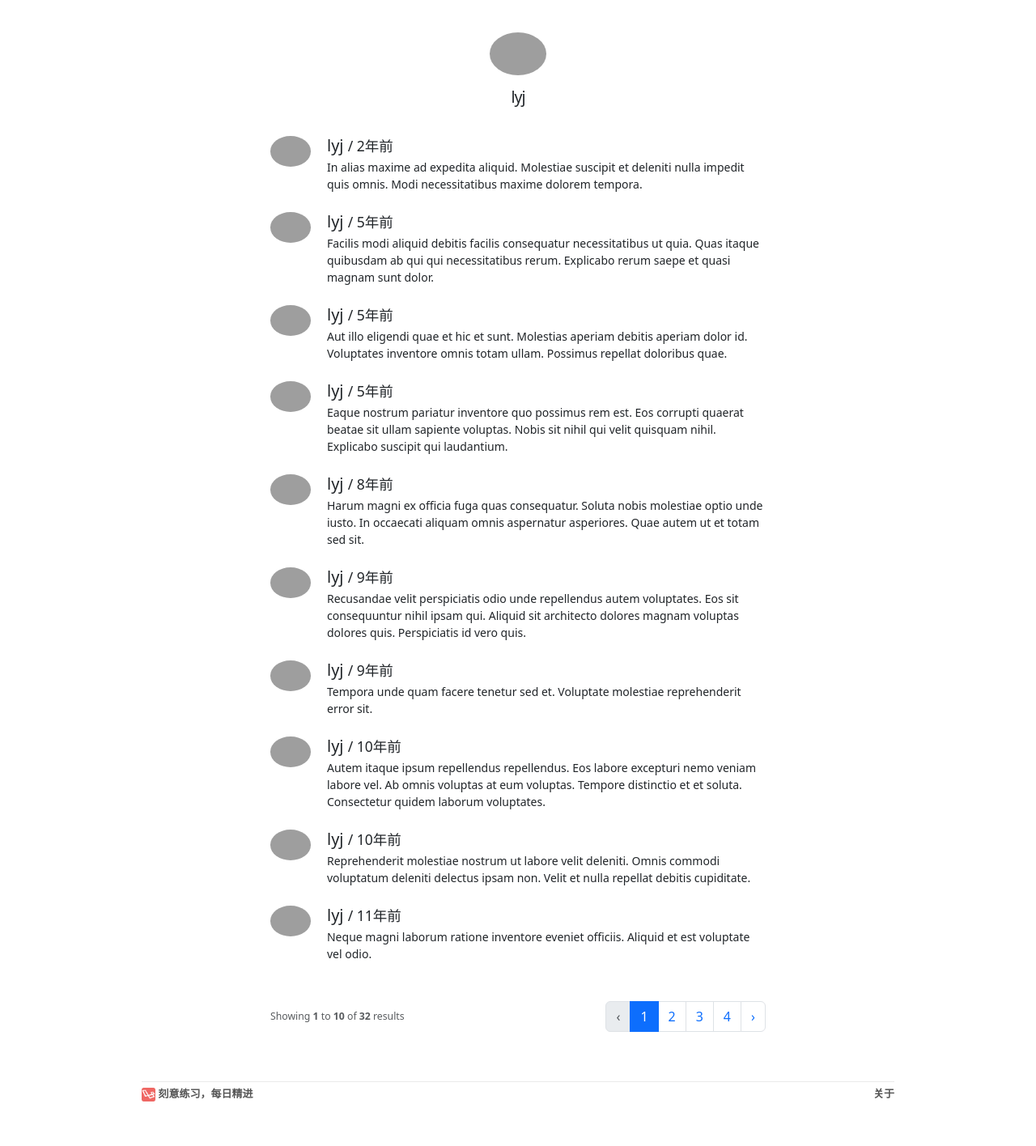
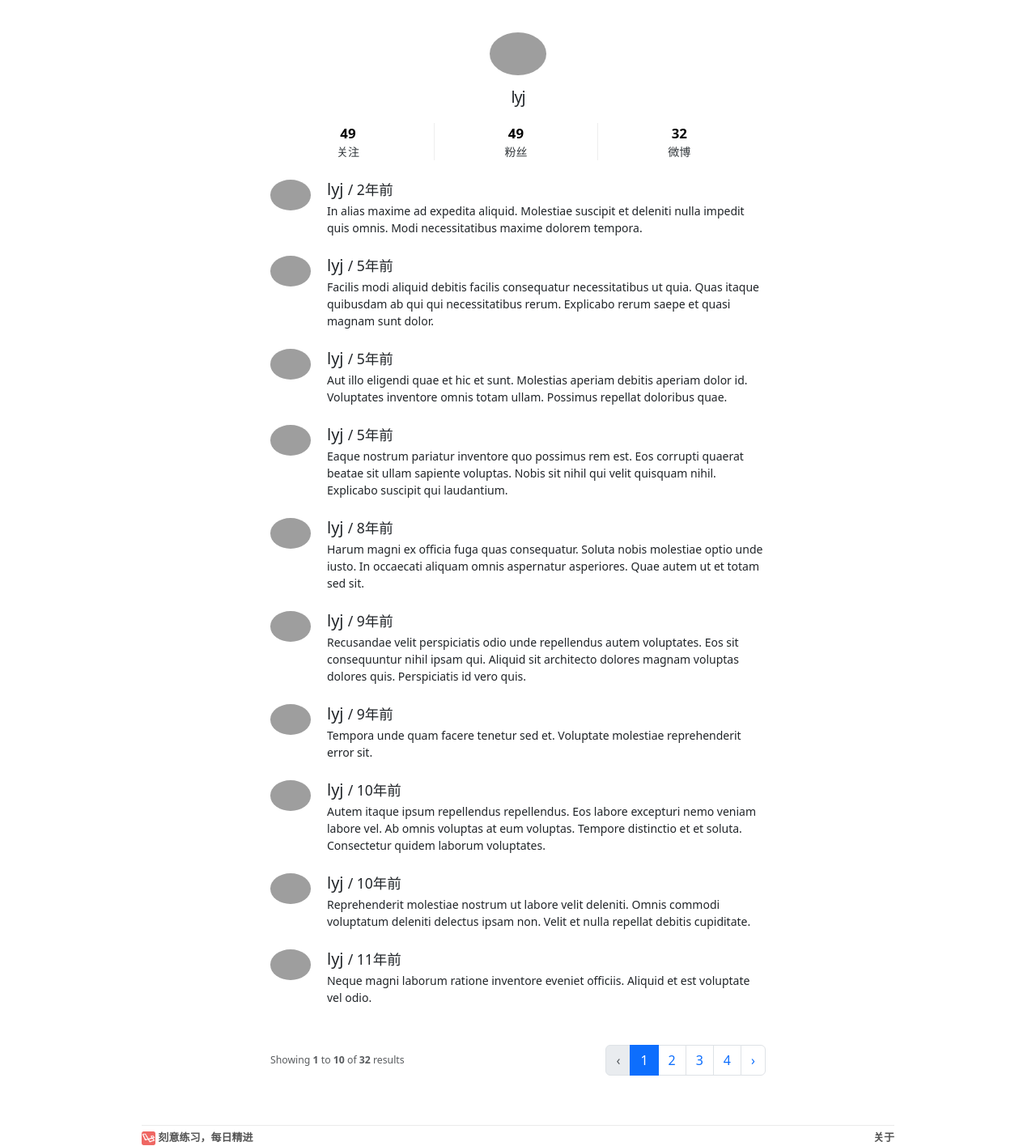
Before and after one commit to luoyvjin/php-code, a Laravel app: page /users/1 in a window 1280 px wide. Shown: the part 56-1472 px from the top of the page at 81% size. Before the commit the page ends 1417 px from the top, so only its background shows below. Run offline with Laravel 9, Linux system fonts and the light colour scheme; data comes from the database, SQL or seed files in the repository; style sheets or scripts are compiled from the project's sources; grey boxes are pictures that could not be loaded.

Commit message:
feat: 社交统计信息

```diff
--- a/database/seeders/DatabaseSeeder.php
+++ b/database/seeders/DatabaseSeeder.php
@@ -20,6 +20,7 @@ class DatabaseSeeder extends Seeder
 
         $this->call(UsersTableSeeder::class);
         $this->call(StatusesTableSeeder::class);
+        $this->call(FollowersTableSeeder::class);
 
         Model::reguard();
     }
--- a/resources/sass/app.scss
+++ b/resources/sass/app.scss
@@ -66,3 +66,31 @@ section.user_info {
 .status-delete-btn {
   width: max-content;
 }
+
+.stats {
+  overflow: auto;
+  margin-top: 0;
+  padding: 0;
+  a {
+    float: left;
+    padding: 0 10px;
+    text-align: center;
+    width: 33%;
+    border-left: 1px solid #eee;
+    color: #33383c;
+    text-decoration: none;
+    &:first-child {
+      padding-left: 0;
+      border: 0;
+    }
+    &:hover {
+      text-decoration: none;
+      color: #337ab7;
+    }
+  }
+  strong {
+    display: block;
+    font-size: 1.2em;
+    color: black;
+  }
+}
--- /dev/null
+++ b/resources/views/shared/_stats.blade.php
@@ -0,0 +1,18 @@
+<a href="#">
+    <strong id="following" class="stat">
+        {{ count($user->followings) }}
+    </strong>
+    关注
+</a>
+<a href="#">
+    <strong id="followers" class="stat">
+        {{ count($user->followers) }}
+    </strong>
+    粉丝
+</a>
+<a href="#">
+    <strong id="statuses" class="stat">
+        {{ $user->statuses()->count() }}
+    </strong>
+    微博
+</a>
--- a/resources/views/static_pages/home.blade.php
+++ b/resources/views/static_pages/home.blade.php
@@ -14,6 +14,9 @@
             <aside class="col-md-4">
                 <section class="user_info">
                     @include('shared._user_info', ['user' => Auth::user()])
+                </section>
+                <section class="stats mt-2">
+                    @include('shared._stats', ['user' => Auth::user()])
                 </section>
             </aside>
         </div>
--- a/resources/views/users/show.blade.php
+++ b/resources/views/users/show.blade.php
@@ -6,6 +6,9 @@
         <div class="offset-md-2 col-md-8">
             <section class="user_info">
                 @include('shared._user_info', ['user' => $user])
+            </section>
+            <section class="stats mt-2">
+                @include('shared._stats', ['user' => $user])
             </section>
             <section class="status">
                 @if ($statuses->count() > 0)
```
Also changed, not shown: database/seeders/FollowersTableSeeder.php (added, +29 -0 lines).
